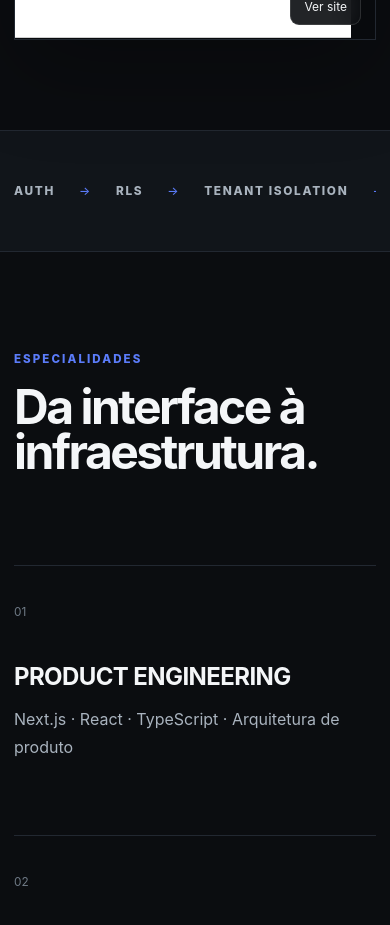
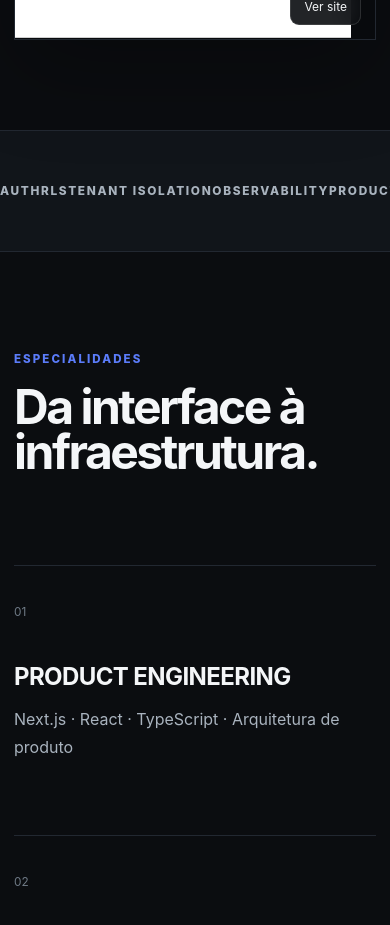
Before and after one commit to moxi-edtech/chocaliye-portfolio, a Next.js app: page / in a window 390 px wide. Shown: the part 3920-4845 px from the top of the page. Built offline with nearby package versions, Linux system fonts and the light colour scheme; grey boxes are pictures that could not be loaded.

Commit message:
Restore animated engineering band and responsive scroll reveals

```diff
--- a/app/page.tsx
+++ b/app/page.tsx
@@ -151,12 +151,9 @@ export default function Home() {
     const nodes = document.querySelectorAll<HTMLElement>("[data-reveal]");
     const observer = new IntersectionObserver(
       entries => entries.forEach(entry => {
-        if (entry.isIntersecting) {
-          entry.target.classList.add("is-visible");
-          observer.unobserve(entry.target);
-        }
+        entry.target.classList.toggle("is-visible", entry.isIntersecting);
       }),
-      { threshold: 0.14, rootMargin: "0px 0px -8% 0px" }
+      { threshold: 0.16, rootMargin: "-6% 0px -10% 0px" }
     );
 
     nodes.forEach(node => observer.observe(node));
@@ -269,17 +266,24 @@ export default function Home() {
         ))}
       </section>
 
-      <section className="statementBand">
-        <div className="shell statementTrack">
-          <span>AUTH</span>
-          <b>→</b>
-          <span>RLS</span>
-          <b>→</b>
-          <span>TENANT ISOLATION</span>
-          <b>→</b>
-          <span>OBSERVABILITY</span>
-          <b>→</b>
-          <span>PRODUCTION</span>
+      <section className="statementBand" aria-label="Engineering principles">
+        <div className="statementViewport">
+          <div className="statementTrack">
+            {[0, 1].map(group => (
+              <div className="statementGroup" aria-hidden={group === 1} key={group}>
+                <span>AUTH</span>
+                <i />
+                <span>RLS</span>
+                <i />
+                <span>TENANT ISOLATION</span>
+                <i />
+                <span>OBSERVABILITY</span>
+                <i />
+                <span>PRODUCTION</span>
+                <i />
+              </div>
+            ))}
+          </div>
         </div>
       </section>
 
```
